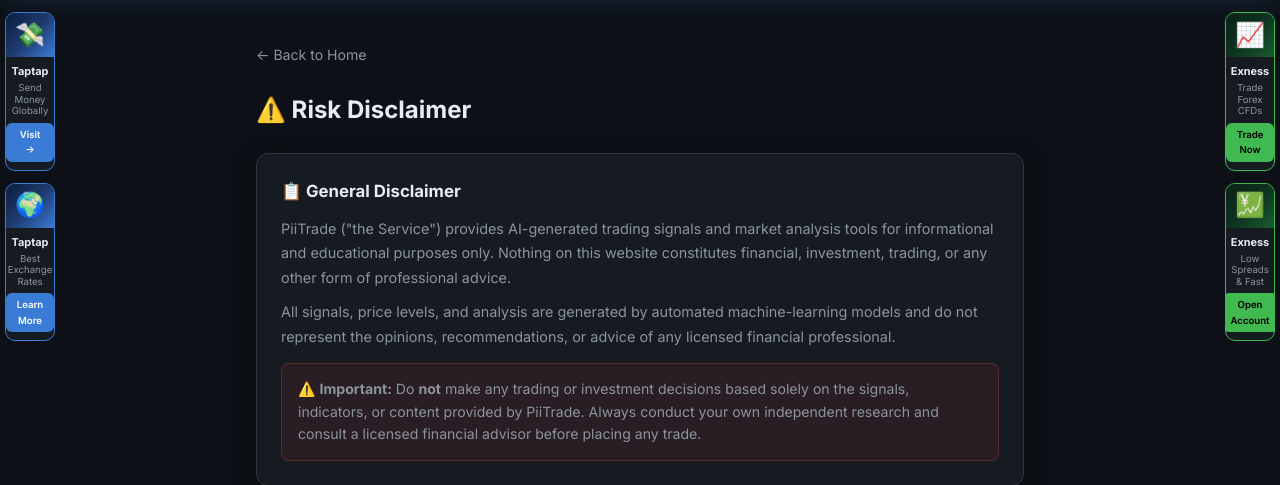
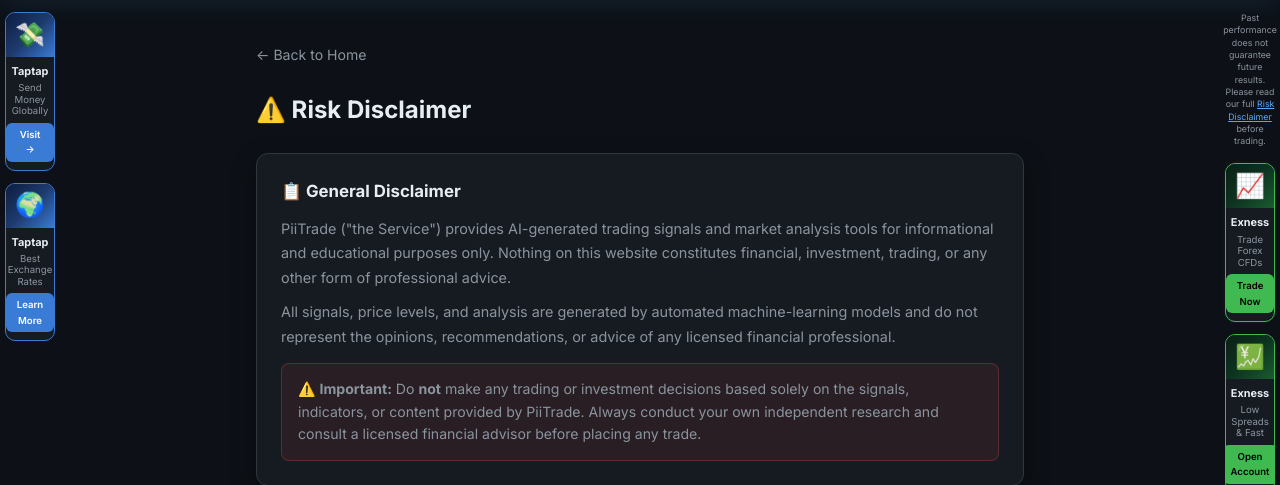
Before and after one commit to AllanRye9/piitrade, a FastAPI app: page /disclaimer in a window 1280 px wide. Shown: the part 56-541 px from the top of the page. Run offline with FastAPI, Linux system fonts and the light colour scheme.

Commit message:
feat: add risk disclaimer note to right Exness ad sidebar in all templates
Agent-Logs-Url: https://github.com/AllanRye9/piitrade/sessions/3a240d8f-fac8-49f4-8927-d6a157a3fbc3

Co-authored-by: AllanRye9 <34004636+AllanRye9@users.noreply.github.com>

```diff
--- a/web/static/css/forex.css
+++ b/web/static/css/forex.css
@@ -3160,6 +3160,15 @@ canvas {
 .ad-btn-taptap  { background: #3a7bd5; color: #fff; }
 .ad-btn-exness  { background: var(--accent2); color: #000; }
 .ad-btn:hover { opacity: .85; }
+.ad-risk-note {
+  font-size: .55rem;
+  color: var(--text2);
+  text-align: center;
+  line-height: 1.4;
+  padding: 0 4px;
+  margin-bottom: 4px;
+}
+.ad-risk-note a { color: var(--accent); text-decoration: underline; }
 
 @media (max-width: 700px) {
   .ad-col { display: none; }
--- a/web/templates/disclaimer.html
+++ b/web/templates/disclaimer.html
@@ -237,6 +237,7 @@
 
 <!-- RIGHT AD (Exness) -->
 <aside class="ad-col ad-col-right" aria-label="Exness advertisement">
+  <p class="ad-risk-note">Past performance does not guarantee future results. Please read our full <a href="/disclaimer">Risk Disclaimer</a> before trading.</p>
   <a href="https://www.exness.com" target="_blank" rel="noopener noreferrer" class="ad-card ad-card-exness" title="Trade with Exness">
     <div class="ad-img ad-img-exness">📈</div>
     <div class="ad-name">Exness</div>
--- a/web/templates/forex.html
+++ b/web/templates/forex.html
@@ -730,6 +730,7 @@
 
 <!-- ═══════════════════════════════ RIGHT AD (Exness) ═══════════════════════ -->
 <aside class="ad-col ad-col-right" aria-label="Exness advertisement">
+  <p class="ad-risk-note">Past performance does not guarantee future results. Please read our full <a href="/disclaimer">Risk Disclaimer</a> before trading.</p>
   <a href="https://www.exness.com" target="_blank" rel="noopener noreferrer" class="ad-card ad-card-exness" title="Trade with Exness">
     <div class="ad-img ad-img-exness">📈</div>
     <div class="ad-name">Exness</div>
--- a/web/templates/landing.html
+++ b/web/templates/landing.html
@@ -573,6 +573,7 @@
 
 <!-- ═══════════════════════════════ RIGHT AD (Exness) ═══════════════════════ -->
 <aside class="ad-col ad-col-right" aria-label="Exness advertisement">
+  <p class="ad-risk-note">Past performance does not guarantee future results. Please read our full <a href="/disclaimer">Risk Disclaimer</a> before trading.</p>
   <a href="https://www.exness.com" target="_blank" rel="noopener noreferrer" class="ad-card ad-card-exness" title="Trade with Exness">
     <div class="ad-img ad-img-exness">📈</div>
     <div class="ad-name">Exness</div>
--- a/web/templates/login.html
+++ b/web/templates/login.html
@@ -100,6 +100,7 @@
 
 <!-- RIGHT AD (Exness) -->
 <aside class="ad-col ad-col-right" aria-label="Exness advertisement">
+  <p class="ad-risk-note">Past performance does not guarantee future results. Please read our full <a href="/disclaimer">Risk Disclaimer</a> before trading.</p>
   <a href="https://www.exness.com" target="_blank" rel="noopener noreferrer" class="ad-card ad-card-exness" title="Trade with Exness">
     <div class="ad-img ad-img-exness">📈</div>
     <div class="ad-name">Exness</div>
--- a/web/templates/methodology.html
+++ b/web/templates/methodology.html
@@ -356,6 +356,7 @@ tscv = TimeSeriesSplit(n_splits=5)
 
 <!-- RIGHT AD (Exness) -->
 <aside class="ad-col ad-col-right" aria-label="Exness advertisement">
+  <p class="ad-risk-note">Past performance does not guarantee future results. Please read our full <a href="/disclaimer">Risk Disclaimer</a> before trading.</p>
   <a href="https://www.exness.com" target="_blank" rel="noopener noreferrer" class="ad-card ad-card-exness" title="Trade with Exness">
     <div class="ad-img ad-img-exness">📈</div>
     <div class="ad-name">Exness</div>
--- a/web/templates/profile.html
+++ b/web/templates/profile.html
@@ -392,6 +392,7 @@
 
 <!-- RIGHT AD (Exness) -->
 <aside class="ad-col ad-col-right" aria-label="Exness advertisement">
+  <p class="ad-risk-note">Past performance does not guarantee future results. Please read our full <a href="/disclaimer">Risk Disclaimer</a> before trading.</p>
   <a href="https://www.exness.com" target="_blank" rel="noopener noreferrer" class="ad-card ad-card-exness" title="Trade with Exness">
     <div class="ad-img ad-img-exness">📈</div>
     <div class="ad-name">Exness</div>
--- a/web/templates/recovery.html
+++ b/web/templates/recovery.html
@@ -176,6 +176,7 @@
 
 <!-- RIGHT AD (Exness) -->
 <aside class="ad-col ad-col-right" aria-label="Exness advertisement">
+  <p class="ad-risk-note">Past performance does not guarantee future results. Please read our full <a href="/disclaimer">Risk Disclaimer</a> before trading.</p>
   <a href="https://www.exness.com" target="_blank" rel="noopener noreferrer" class="ad-card ad-card-exness" title="Trade with Exness">
     <div class="ad-img ad-img-exness">📈</div>
     <div class="ad-name">Exness</div>
--- a/web/templates/register.html
+++ b/web/templates/register.html
@@ -132,6 +132,7 @@
 
 <!-- RIGHT AD (Exness) -->
 <aside class="ad-col ad-col-right" aria-label="Exness advertisement">
+  <p class="ad-risk-note">Past performance does not guarantee future results. Please read our full <a href="/disclaimer">Risk Disclaimer</a> before trading.</p>
   <a href="https://www.exness.com" target="_blank" rel="noopener noreferrer" class="ad-card ad-card-exness" title="Trade with Exness">
     <div class="ad-img ad-img-exness">📈</div>
     <div class="ad-name">Exness</div>
--- a/web/templates/subscribe.html
+++ b/web/templates/subscribe.html
@@ -555,6 +555,7 @@
 
 <!-- RIGHT AD (Exness) -->
 <aside class="ad-col ad-col-right" aria-label="Exness advertisement">
+  <p class="ad-risk-note">Past performance does not guarantee future results. Please read our full <a href="/disclaimer">Risk Disclaimer</a> before trading.</p>
   <a href="https://www.exness.com" target="_blank" rel="noopener noreferrer" class="ad-card ad-card-exness" title="Trade with Exness">
     <div class="ad-img ad-img-exness">📈</div>
     <div class="ad-name">Exness</div>
```
